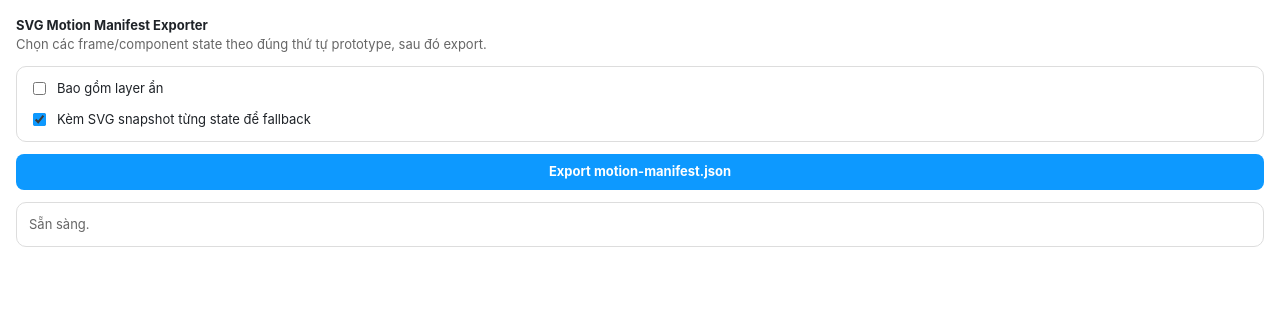
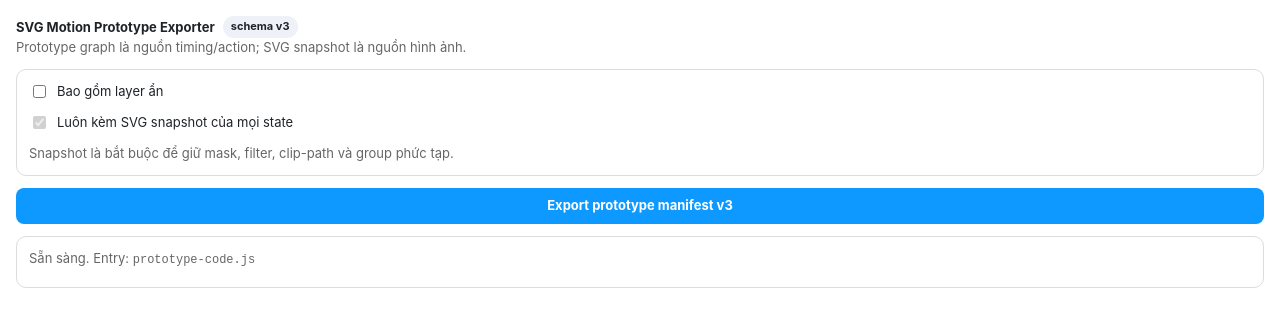
Before and after one commit to khovan123/svg-motion-lab, a website: page figma-plugin/ui.html in a window 1280 px wide. Drawn offline with Linux system fonts and the light colour scheme.

Commit message:
Make prototype v3 snapshot export explicit and mandatory

```diff
--- a/figma-plugin/ui.html
+++ b/figma-plugin/ui.html
@@ -2,28 +2,29 @@
 <html lang="vi">
 <meta charset="utf-8">
 <meta name="viewport" content="width=device-width,initial-scale=1">
-<title>SVG Motion Manifest Exporter</title>
+<title>SVG Motion Prototype Exporter</title>
 <style>
   :root{font:13px/1.45 Inter,system-ui,sans-serif;color:var(--figma-color-text,#1f2328);background:var(--figma-color-bg,#fff)}
-  *{box-sizing:border-box}body{margin:0;padding:16px}.stack{display:grid;gap:12px}.card{padding:12px;border:1px solid var(--figma-color-border,#ddd);border-radius:10px}.row{display:flex;gap:8px;align-items:center}.muted{color:var(--figma-color-text-secondary,#666)}button{height:36px;padding:0 14px;border:0;border-radius:8px;background:var(--figma-color-bg-brand,#0d99ff);color:#fff;font:inherit;font-weight:650;cursor:pointer}button[disabled]{opacity:.5;cursor:default}input[type=checkbox]{accent-color:var(--figma-color-bg-brand,#0d99ff)}code{font-size:12px}#status{min-height:38px;white-space:pre-wrap}
+  *{box-sizing:border-box}body{margin:0;padding:16px}.stack{display:grid;gap:12px}.card{padding:12px;border:1px solid var(--figma-color-border,#ddd);border-radius:10px}.row{display:flex;gap:8px;align-items:center}.muted{color:var(--figma-color-text-secondary,#666)}.badge{display:inline-flex;padding:3px 8px;border-radius:999px;background:var(--figma-color-bg-secondary,#eef1f8);font-size:11px;font-weight:700}button{height:36px;padding:0 14px;border:0;border-radius:8px;background:var(--figma-color-bg-brand,#0d99ff);color:#fff;font:inherit;font-weight:650;cursor:pointer}button[disabled]{opacity:.5;cursor:default}input[type=checkbox]{accent-color:var(--figma-color-bg-brand,#0d99ff)}code{font-size:12px}#status{min-height:52px;white-space:pre-wrap}
 </style>
 <body>
 <div class="stack">
   <div>
-    <strong>SVG Motion Manifest Exporter</strong>
-    <div class="muted">Chọn các frame/component state theo đúng thứ tự prototype, sau đó export.</div>
+    <div class="row"><strong>SVG Motion Prototype Exporter</strong><span class="badge">schema v3</span></div>
+    <div class="muted">Prototype graph là nguồn timing/action; SVG snapshot là nguồn hình ảnh.</div>
   </div>
   <div class="card stack">
     <label class="row"><input id="includeHidden" type="checkbox"> Bao gồm layer ẩn</label>
-    <label class="row"><input id="includeStateSvg" type="checkbox" checked> Kèm SVG snapshot từng state để fallback</label>
+    <label class="row"><input type="checkbox" checked disabled> Luôn kèm SVG snapshot của mọi state</label>
+    <div class="muted">Snapshot là bắt buộc để giữ mask, filter, clip-path và group phức tạp.</div>
   </div>
-  <button id="export">Export motion-manifest.json</button>
-  <div id="status" class="card muted">Sẵn sàng.</div>
+  <button id="export">Export prototype manifest v3</button>
+  <div id="status" class="card muted">Sẵn sàng. Entry: <code>prototype-code.js</code></div>
 </div>
 <script>
 const button=document.querySelector('#export');const status=document.querySelector('#status');
-button.onclick=()=>{button.disabled=true;status.textContent='Đang đọc layer, vector, gradient và prototype reactions…';parent.postMessage({pluginMessage:{type:'export',options:{includeHidden:document.querySelector('#includeHidden').checked,includeStateSvg:document.querySelector('#includeStateSvg').checked}}},'*')};
-onmessage=(event)=>{const msg=event.data.pluginMessage||{};if(msg.type==='error'){button.disabled=false;status.textContent='Lỗi: '+msg.message;return}if(msg.type==='progress'){status.textContent=msg.message;return}if(msg.type==='manifest'){const json=JSON.stringify(msg.manifest,null,2);const url=URL.createObjectURL(new Blob([json],{type:'application/json'}));const a=document.createElement('a');a.href=url;a.download='motion-manifest.json';a.click();setTimeout(()=>URL.revokeObjectURL(url),1000);button.disabled=false;status.textContent='Đã export '+msg.manifest.states.length+' state và '+msg.manifest.transitions.length+' transition.'}}
+button.onclick=()=>{button.disabled=true;status.textContent='Đang đọc full prototype graph, variables và SVG snapshot…';parent.postMessage({pluginMessage:{type:'export',options:{includeHidden:document.querySelector('#includeHidden').checked,includeStateSvg:true}}},'*')};
+onmessage=(event)=>{const msg=event.data.pluginMessage||{};if(msg.type==='error'){button.disabled=false;status.textContent='Lỗi: '+msg.message;return}if(msg.type==='progress'){status.textContent=msg.message;return}if(msg.type==='manifest'){const json=JSON.stringify(msg.manifest,null,2);const url=URL.createObjectURL(new Blob([json],{type:'application/json'}));const a=document.createElement('a');a.href=url;a.download='motion-manifest.json';a.click();setTimeout(()=>URL.revokeObjectURL(url),1000);button.disabled=false;const reactionCount=msg.manifest.prototype&&msg.manifest.prototype.reactions?msg.manifest.prototype.reactions.length:0;const snapshotCount=msg.manifest.states.filter(state=>Boolean(state.svg)).length;status.textContent='Đã export '+msg.manifest.schema+'\n'+msg.manifest.states.length+' state · '+reactionCount+' reaction · '+snapshotCount+' SVG snapshot.'}}
 </script>
 </body>
 </html>
```
